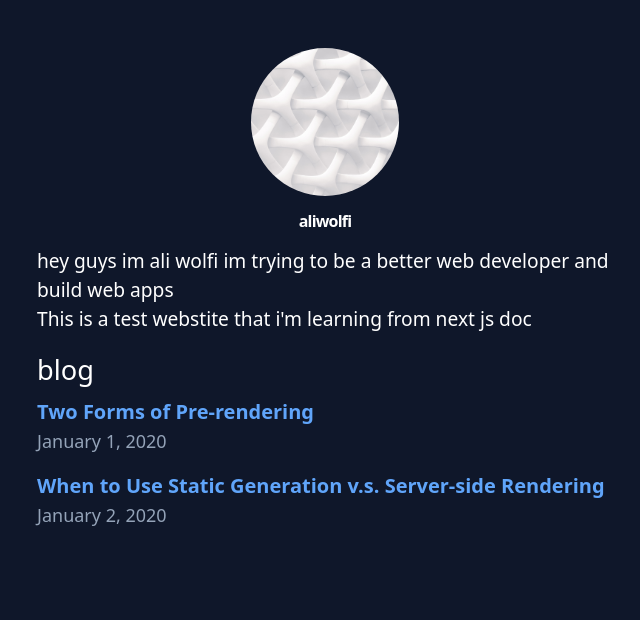
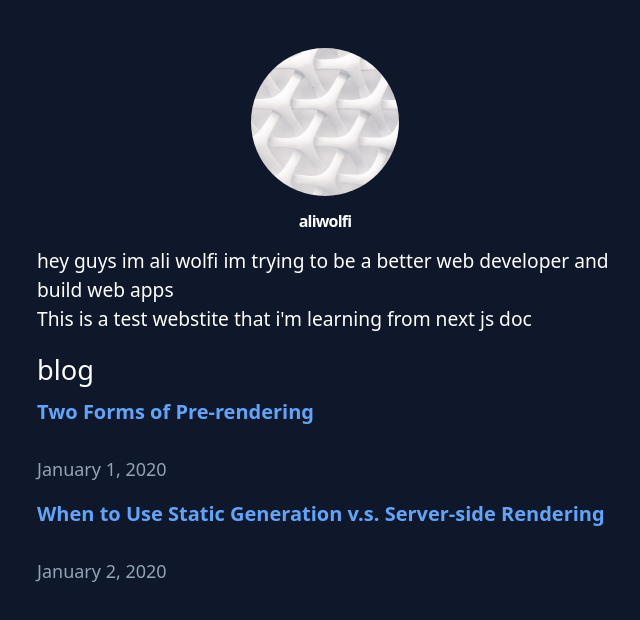
Before and after one commit to aligorgin/JS-yard, a Next.js app: page / in a window 1280 px wide. Shown: the top 620 px of the page, without its empty margins (315-955 px from the left). Built offline with nearby package versions, Linux system fonts and the light colour scheme.

Commit message:
removed a tags

```diff
--- a/src/component/layout.tsx
+++ b/src/component/layout.tsx
@@ -43,7 +43,6 @@ export default function Layout({ children, home }: Props) {
 				) : (
 					<>
 						<Link href={'/'}>
-							<a>
 								<Image
 									priority
 									src={'/images/profile.jpg'}
@@ -52,11 +51,10 @@ export default function Layout({ children, home }: Props) {
 									width={108}
 									alt={name}
 								/>
-							</a>
 						</Link>
 						<h2 className="my-4 mx-0 text-[1.5rem] leading-[1.4]">
 							<Link href={'/'}>
-								<a className="text-inherit">{name}</a>
+								<div className="text-inherit">{name}</div>
 							</Link>
 						</h2>
 					</>
--- a/src/pages/index.tsx
+++ b/src/pages/index.tsx
@@ -31,7 +31,7 @@ export default function Home({ allPostsData }: any) {
 					{allPostsData.map(({ date, id, title }: { date: string; id: string; title: string }) => (
 						<li className="mb-4" key={id}>
 							<Link href={`/posts/${id}`}>
-								<a className="text-xl font-bold text-blue-400">{title}</a>
+								<div className="text-xl font-bold text-blue-400">{title}</div>
 							</Link>
 							<br />
 							<small className="text-lg text-slate-400">
--- a/src/pages/posts/[id].tsx
+++ b/src/pages/posts/[id].tsx
@@ -21,6 +21,7 @@ export async function getStaticPaths() {
 }
 
 export default function Post({ postData }: any) {
+
 	return (
 		<Layout>
 			<Head>
--- a/src/pages/training/Basics.tsx
+++ b/src/pages/training/Basics.tsx
@@ -152,6 +152,9 @@ export default function Basics() {
 
 		return uniqueArrWithSet;
 	};
+
+	const foo = ['1','2','3']
+	console.log(foo.indexOf('1'));
 
 	// promises
 	// const promise1 = Promise.resolve('hello');
```
Also changed, not shown: package.json (+11 -10 lines), src/pages/_app.tsx (line endings or trailing spaces), 1 other file (tests, documents, lock files or other folders).
